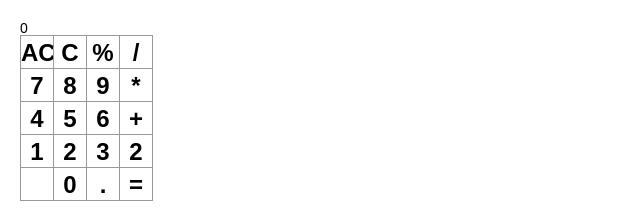
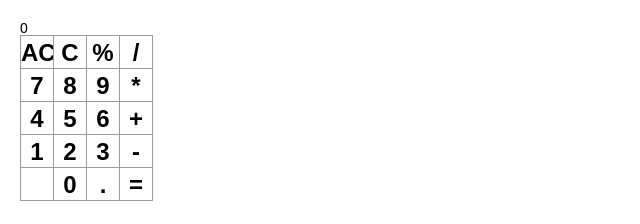
Before and after one commit to Normandy12/react_calculator, a React (Create React App) app: page / in a window 1280 px wide. Shown: the top 224 px of the page, without its empty margins (0-640 px from the left). Built offline with nearby package versions, Linux system fonts and the light colour scheme.

Commit message:
Working chain arithmetic

```diff
--- a/src/index.js
+++ b/src/index.js
@@ -47,20 +47,23 @@ class Board extends React.Component {
     }
 
     handleOperationClick(i){
-        console.debug("here");
         const currentNumber = parseFloat(this.state.display);
         if( this.state.firstOperand == null ) {
             this.setState({
                 firstOperand: currentNumber,
-                operation: i,
-                typingNumber: false
             });
         } else {
             let result = this.calculate(this.state.operation,this.state.firstOperand,currentNumber);
             this.setState({
-                display: String(result)
+                display: String(result),
+                firstOperand: result,
             });
         }
+
+        this.setState({
+            typingNumber: false,
+            operation:i
+        });
     }
 
     calculate(operation,firstOperand, secondOperand){
@@ -76,19 +79,9 @@ class Board extends React.Component {
             case '/':
                 return f / s
             default:
-                return null;
+                return s;
         }
     }
-
-    // handleEqualClick() {
-    //     const firsoperand = this.state.firstOperand;
-    //     const secondOperand = this.state.secondOperand;
-    //     let res;
-
-    //     if( this.state.firstOperand && this.state.secondOperand){
-    //         if()
-    //     }
-    // }
 
     renderNumberKey(i) {
         return <NumberKey
@@ -132,7 +125,7 @@ class Board extends React.Component {
                     {this.renderNumberKey(1)}
                     {this.renderNumberKey(2)}
                     {this.renderNumberKey(3)}
-                    {this.renderNumberKey(2)}
+                    {this.renderOperationKey("-")}
                 </div>
                 <div className="board-row">
                     {this.renderNumberKey("")}
```
